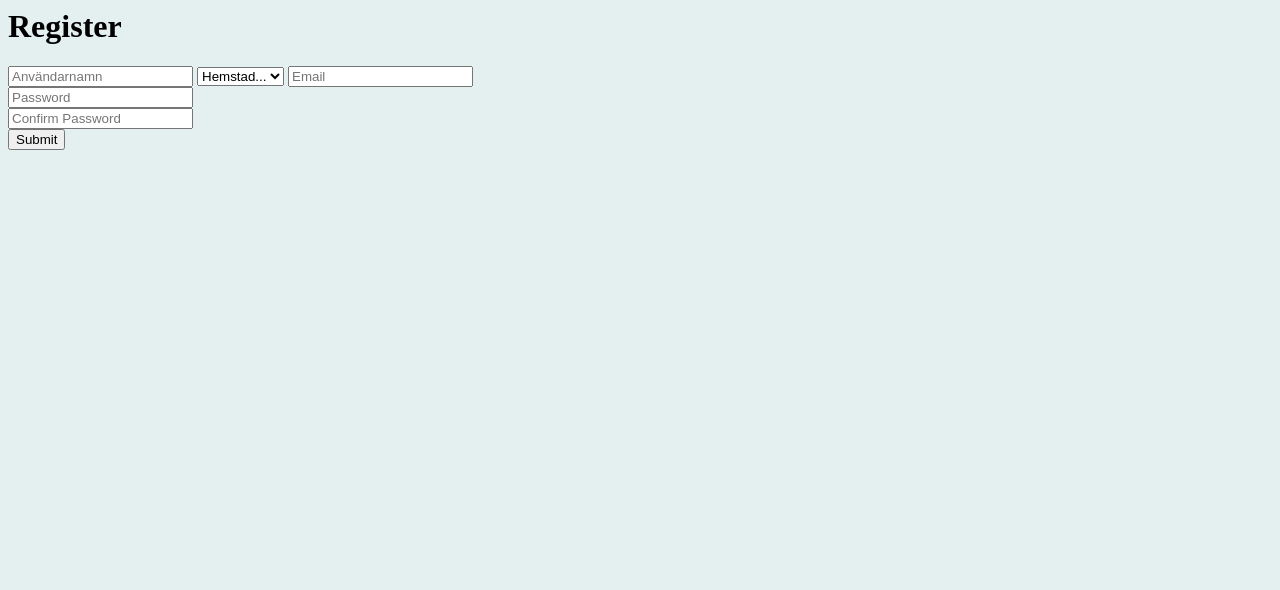
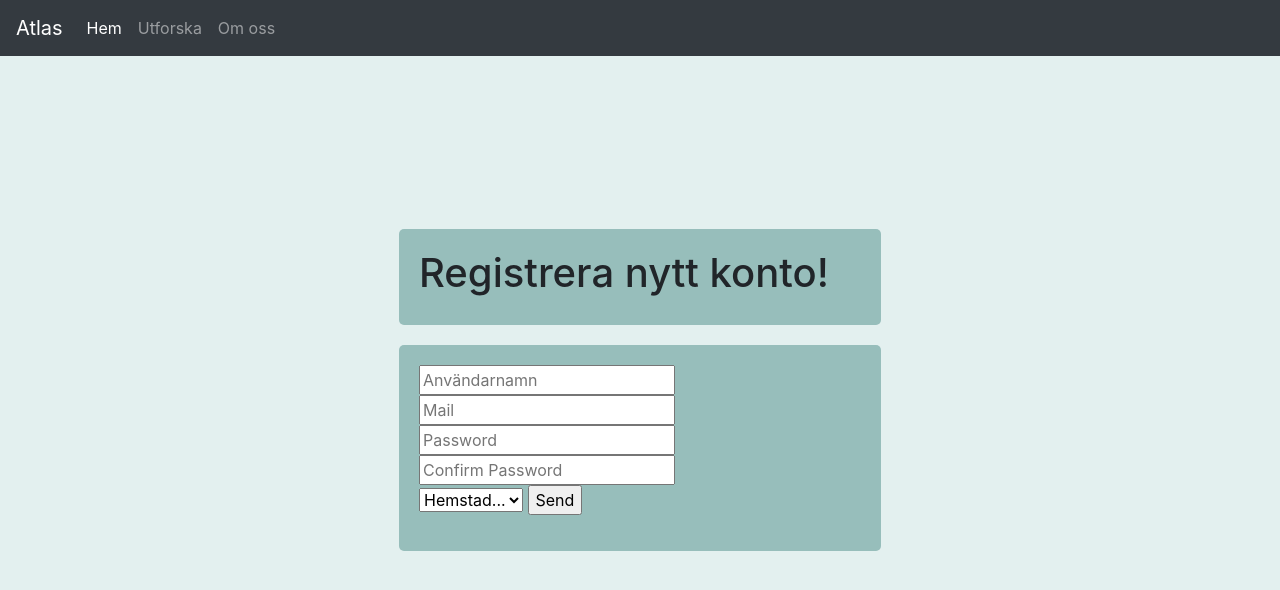
Before and after one commit to Vildmusen/Atlas, a PHP site: page /Register.php in a window 1280 px wide. Shown: the top 590 px of the page. Run offline with PHP 8.4, Linux system fonts and the light colour scheme; tables that the repository leaves empty or names only in its code hold one stand-in row (values such as "Sample post"); data that the repository does not hold is empty.

Commit message:
preppa för registrering

```diff
--- a/Register.php
+++ b/Register.php
@@ -1,37 +1,66 @@
+<?php
+include 'include/bootstrap.php';
+
+ini_set('display_errors', 'On');
+error_reporting(E_ALL | E_STRICT);
+
+if(isset($_SESSION["u_id"])){
+    header("Location: index.php");
+}
+?>
 <html>
-  <head>
-      <title>Register</title>
-      <link rel="stylesheet" href="assets/css/style.css">
-      <meta charset="UTF-8">
-      <script src="assets/js/script.js"></script>
-  </head>
-  <body>
-    <div id="container">
-        <div id="header">
-            <h1>Register</h1>
+<body>
+    <nav class="navbar navbar-expand-md navbar-dark bg-dark fixed-top">
+
+        <a class="navbar-brand" href="index.php">Atlas</a>
+        <button class="navbar-toggler" type="button" data-toggle="collapse" data-target="#navbarsExampleDefault" aria-controls="navbarsExampleDefault" aria-expanded="false" aria-label="Toggle navigation">
+            <span class="navbar-toggler-icon"></span>
+        </button>
+
+        <div class="collapse navbar-collapse" id="navbarsExampleDefault">
+            <ul class="navbar-nav mr-auto">
+                <li class="nav-item active">
+                    <a class="nav-link" href="index.php">Hem <span class="sr-only">(current)</span></a>
+                </li>
+                <li class="nav-item">
+                    <a class="nav-link" href="main.php">Utforska</a>
+                </li>
+                <li class="nav-item">
+                    <a class="nav-link" href="omoss.php">Om oss</a>
+                </li>
+            </ul>
         </div>
-        <div id="form">
-            <form method="post" action="" name="registerForm">
+        <?php
+        if (isset($_SESSION["u_id"])){
+            echo '<h2>'.$_SESSION["u_id"].'</h2>';
+        }
+        ?>
+    </nav>
+    <main role="main" class="container" id="wrapper">
+
+        <div class="container" id="welcome_box">
+            <h1>Registrera nytt konto!</h1>
+        </div>
+
+        <div class="conatiner" id="welcome_box">
+            <form name="regForm" action="register_process.php" method="post" onsubmit="return validateRegister()">
                 <input type="text" placeholder="Användarnamn" class="Register">
+                <input type="email" id="mailval" class="new-forms" name="mail" placeholder="Mail" required pattern=".*[@].*[.].*"><br>
+                <input type="password" id="passval" placeholder="Password" class="Register" required><br>
+                <input type="password" id="passval2" placeholder="Confirm Password" class="Register" required><br>
                 <select name="stad" required class="Register">
                     <option value="">Hemstad...</option>
                     <?php
-                    $db = new PDO("mysql:host=localhost;dbname=Atlas", 'root', '');
-                    $stmt = $db->query("SELECT * from Cities");
-                    $db = NULL;
-                        while($rows = $stmt->fetch()){
-                            echo "<option value=".$rows['City'].">".$rows['City']."</option>";
-                        }
+                    $stmt = getcity();
+                    while($rows = $stmt->fetch_assoc()){
+                        echo "<option value=".$rows['c_id'].">".$rows['city']."</option>";
+                    }
                     ?>
                 </select>
-                <input type="text" placeholder="Email" class="Register"><br>
-                <input type="password" placeholder="Password" class="Register"><br>
-                <input type="password" placeholder="Confirm Password" class="Register"><br>
-                <input type="button" value="Submit" name="registerBtn">
+                <label id="err">Fields cannot be empty!</label>
+                <input type="submit" id="new-button" value="Send">
             </form>
         </div>
-
-    </div>
-
-  </body>
+    </main>
+</body>
 </html>
--- a/assets/css/style.css
+++ b/assets/css/style.css
@@ -5,3 +5,8 @@
     background-position: 100% 100%; */
 
 }
+#err
+{
+    color: red;
+    display: none;
+}
--- a/include/models/db.php
+++ b/include/models/db.php
@@ -1,7 +1,7 @@
 <?php
 function connect(){
     $uname = "root";
-    $pass = "";
+    $pass = "root";
     $host = "localhost";
     $dbname = "atlas";
 
@@ -35,10 +35,16 @@
     $query = "SELECT * FROM topic WHERE location='$location'";
     return connect()->query($query);
 }
-function getcity($location){
-    $sql = "SELECT city FROM location WHERE c_id = '".$location."'";
-    $result = connect()->query($sql);
-    return $result->fetch_assoc();
+function getcity($location=""){
+    if ($location==""){
+        $sql = "SELECT * FROM location";
+        $result = connect()->query($sql);
+        return $result;
+    } else {
+        $sql = "SELECT city FROM location WHERE c_id = '".$location."'";
+        $result = connect()->query($sql);
+        return $result->fetch_assoc();
+    }
 }
 function getallcities(){
     return connect()->query("SELECT * from location");
--- a/include/views/login.php
+++ b/include/views/login.php
@@ -25,7 +25,7 @@
             <h2>Logga in:</h2>
         </div>
 
-        <div class="conatiner" id="link_box">
+        <div class="conatiner" id="welcome_box">
             <form name="regForm" action="login_process.php" method="post" onsubmit="return validateLogin()">
                 <input type="email" class="new-forms" name="mail" placeholder="Mail..." required pattern=".*[@].*[.].*"><br>
                 <input type="password" id="passval" class="new-forms" name="pass" placeholder="Password..." required><br>
```
Also changed, not shown: index.php (+6 -2 lines).
